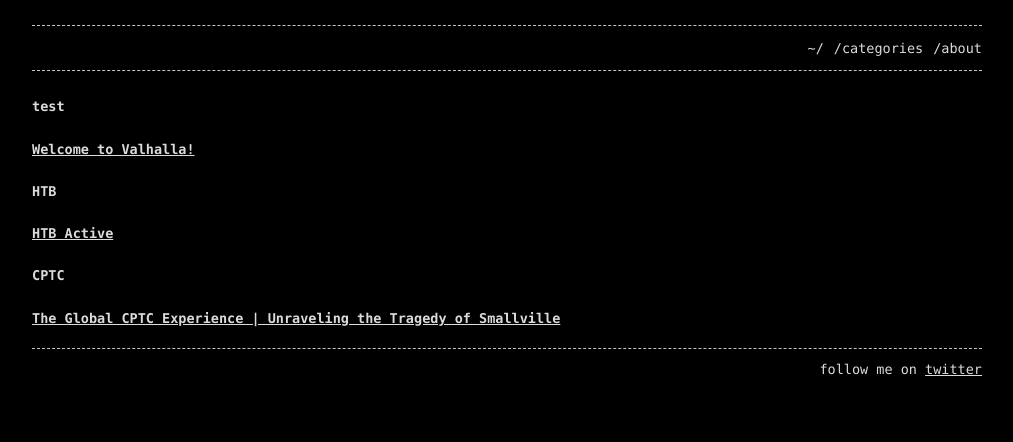
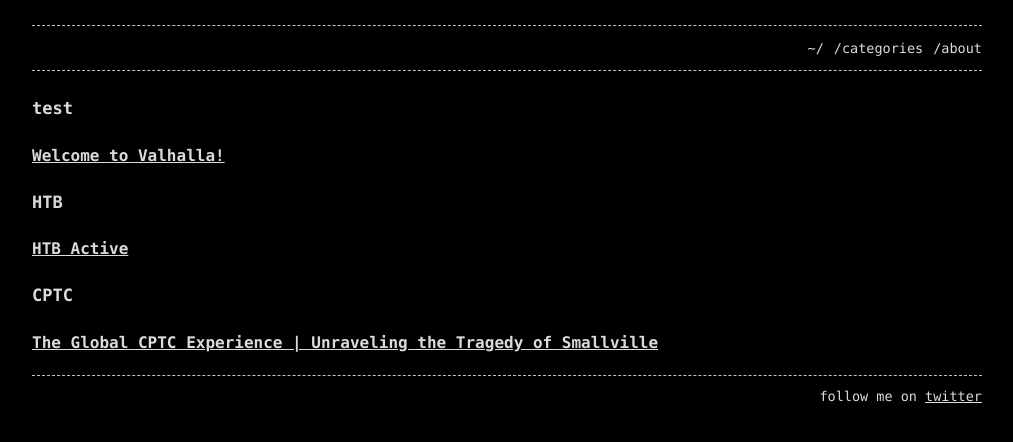
Before and after one commit to notbricey/brisee.github.io, a Jekyll site: the page built from categories.html, in a window 1280 px wide. Shown: the top 442 px of the page, without its empty margins (133-1146 px from the left). Built offline with Jekyll 4.4.1, drawn with Linux system fonts in a browser that asks for light colours.

Commit message:
Update base.scss

```diff
--- a/_sass/base.scss
+++ b/_sass/base.scss
@@ -21,7 +21,6 @@ h3 { font-size: 17px;  margin: 0px;  margin-top: 22px;  font-weight: bold;  colo
 h4 { font-size: 16px;  margin: 0px;  margin-top: 22px;  font-weight: bold;  color: $text-color; }
 h5 { font-size: 15px;  margin: 0px;  margin-top: 22px;  font-weight: bold;  color: $text-color; }
 h6 { font-size: 14px;  margin: 0px;  margin-top: 22px;  font-weight: bold;  color: $text-color; }
-h1, h2, h3, h4, h5, h6 { font-size: $base-font-size;  margin: 0px;  margin-top: 22px;  font-weight: bold;  color: $text-color; }
 p, ul, ol { margin: 0px;  color: $text-color; }
 a { text-decoration: underline;  color: $link-color; }
 a:hover { color: $background-color; background-color: $base-color; }
```
